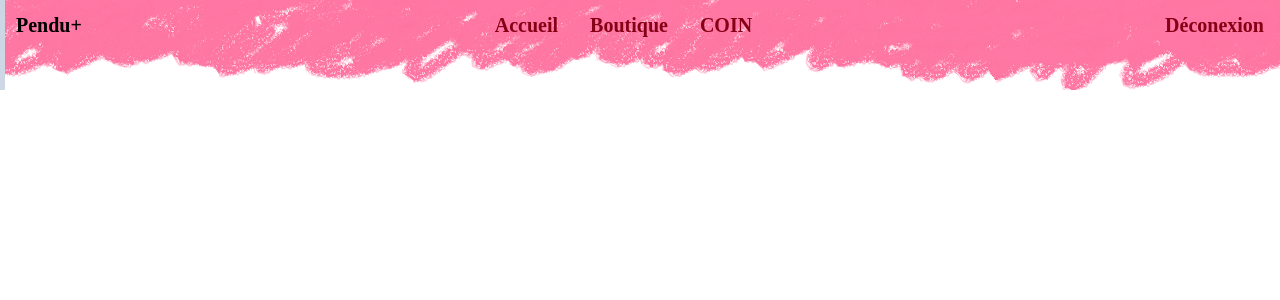
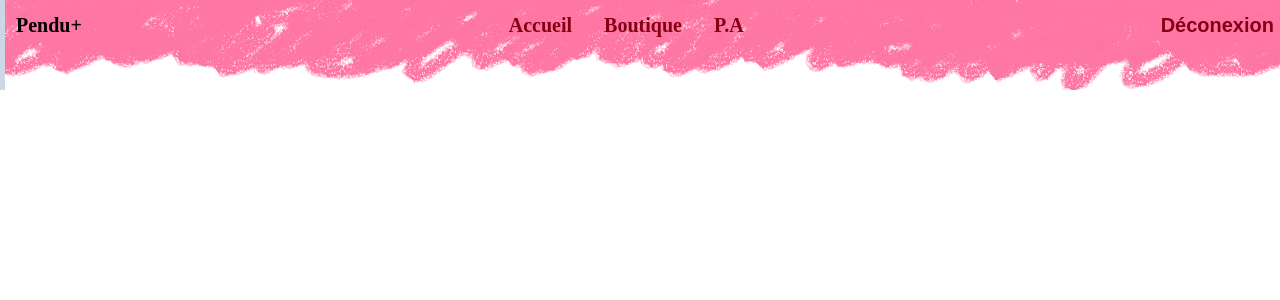
Before and after one commit to JulesSorensen/penduplus, a PHP site: page /header.php in a window 1280 px wide. Shown: the top 300 px of the page. Run offline with PHP 8.4, Linux system fonts and the light colour scheme.

Commit message:
YESSS J AI UN STAGE

```diff
--- a/header.php
+++ b/header.php
@@ -1,22 +1,25 @@
+<link rel="stylesheet" href="../style/header.css">
 <?php
-session_start();
-if(isset($_SESSION))
-
+if(isset($_POST["deco"])){
+    session_destroy();
+    header("refresh:0;url=index.php?p=login");
+}
 
 ?>
 
+<form method="POST" action="">
+    <div class="topnav">
+        <a class="tnav" href="">Pendu+</a>
 
+        <div id="">
+            <a class="tnav" href="index.php?p=home">Accueil</a>
+            <a class="tnav" href="index.php?p=shop">Boutique</a>
+            <a class="tnav"><?php
+                if(isset($_SESSION["coin"])){
+                    echo $_SESSION["coin"];
+                }?> P.A</a>
+        </div>
 
-<link rel="stylesheet" href="../style/header.css">
-
-<div class="topnav">
-    <a class="tnav" href="#home">Pendu+</a>
-
-    <div id="">
-        <a class="tnav" href="#news">Accueil</a>
-        <a class="tnav" href="#contact">Boutique</a>
-        <a class="tnav" href="#contact">COIN</a>
+        <button type="Submit" name="deco" id="destroy">Déconexion</button>
     </div>
-
-    <a class="tnav" href="#about">Déconexion</a>
-</div>
+</form>
--- a/index.php
+++ b/index.php
@@ -22,7 +22,6 @@
 <body class="bg-gray-200">
     <?php
     session_start();
-    // session_destroy();
     // error_reporting(E_ERROR | E_PARSE);
 
     if (isset($_SESSION["online"])) {
--- a/style/header.css
+++ b/style/header.css
@@ -9,6 +9,18 @@ body{
   display: flex;
   justify-content: space-between;
   height: 90px;
+}
+
+#destroy{
+    float: left;
+    color: rgb(134, 0, 21);
+    text-align: center;
+    text-decoration: none;
+    font-size: 20px;
+    font-weight: bolder;
+    background: none;
+    border: none;
+    height: 50px;
 }
 
 .tnav {
@@ -25,3 +37,7 @@ body{
 .topnav a:hover {
   color: rgb(0, 0, 0);
 }
+
+#destroy:hover {
+    color: rgb(0, 0, 0);
+  }
```
Also changed, not shown: pages/boutique.php (deleted, +0 -19 lines), pages/shop.php (added, +7 -0 lines).
